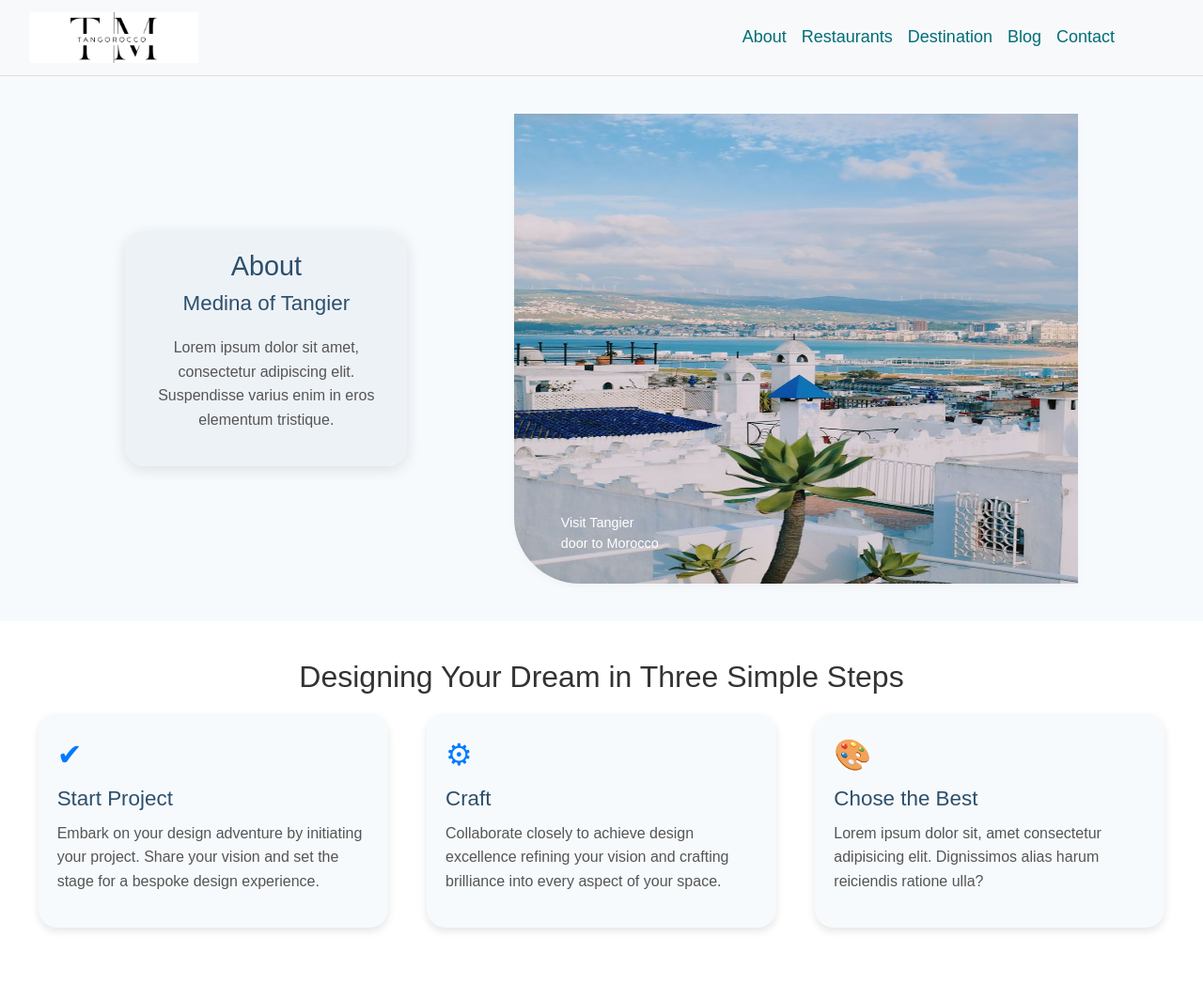
After one commit to DevZakariaAz/PFE-Solicode, a PHP site: page /About.php in a window 1280 px wide. The commit adds this page. Shown: the whole page at 94% size. Run offline with PHP 8.4, Linux system fonts and the light colour scheme.

Commit message:
changing in fils css and creat file about

```diff
--- /dev/null
+++ b/Codage/About.php
@@ -0,0 +1,57 @@
+<?php
+include "./package/navbar.html";
+?>
+<!DOCTYPE html>
+<html lang="en">
+<head>
+    <meta charset="UTF-8">
+    <meta name="viewport" content="width=device-width, initial-scale=1.0">
+    <title>Design Your Dream</title>
+    <link rel="stylesheet" href="./Style/about.css">
+</head>
+<body>
+
+
+    <section class="about-section">
+        <div class="about-card">
+            <h2>About</h2>
+            <h3>Medina of Tangier</h3>
+            <p>Lorem ipsum dolor sit amet, consectetur adipiscing elit. Suspendisse varius enim in eros elementum tristique.</p>
+        </div>
+        <div class="about-image">
+            <img src="./img/Old Madena.png" alt="Medina of Tangier">
+            <div class="image-caption">Visit Tangier
+                <p >door to Morocco</p>
+            </div>
+
+        </div>
+    </section>
+
+    <section class="steps-section">
+        <h2>Designing Your Dream in Three Simple Steps</h2>
+        <div class="steps-container">
+            <div class="step">
+                <div class="step-icon">&#x2714;</div>
+                <div class="step-details">
+                    <h3>Start Project</h3>
+                    <p>Embark on your design adventure by initiating your project. Share your vision and set the stage for a bespoke design experience.</p>
+                </div>
+            </div>
+            <div class="step">
+                <div class="step-icon">&#x2699;</div>
+                <div class="step-details">
+                    <h3>Craft</h3>
+                    <p>Collaborate closely to achieve design excellence refining your vision and crafting brilliance into every aspect of your space.</p>
+                </div>
+            </div>
+            <div class="step">
+                <div class="step-icon">&#x1F3A8;</div>
+                <div class="step-details">
+                    <h3>Chose the Best</h3>
+                    <p>Lorem ipsum dolor sit, amet consectetur adipisicing elit. Dignissimos alias harum reiciendis ratione ulla?</p>
+                </div>
+            </div>
+        </div>
+    </section>
+</body>
+</html>
--- /dev/null
+++ b/Codage/Style/about.css
@@ -0,0 +1,255 @@
+/* body {
+    font-family: Arial, sans-serif;
+    margin: 0;
+    padding: 0;
+    color: #333;
+}
+
+
+
+.about-section {
+    display: flex;
+    align-items: right;
+    padding: 50px;
+    background-color: #f7f7f7;
+}
+body {
+    font-family: Arial, sans-serif;
+    margin: 0;
+    padding: 0;
+    display: flex;
+    justify-content: center;
+    align-items: center;
+    height: 100vh;
+    background-color: #f0f0f0;
+}
+
+.about-section {
+    display: flex;
+    justify-content: center;
+    align-items: center;
+    width: 100%;
+    height: 100%;
+}
+
+.about-card {
+    background-color: #e9f1f7;
+    border-radius: 20px;
+    padding: 20px;
+    width: 300px;
+    box-shadow: 0 4px 8px rgba(0, 0, 0, 0.1);
+    text-align: center;
+}
+
+.about-card h2 {
+    font-size: 1.8em;
+    margin-bottom: 10px;
+    color: #2d4f6b;
+}
+
+.about-card h3 {
+    font-size: 1.4em;
+    margin-bottom: 20px;
+    color: #2d4f6b;
+}
+
+.about-card p {
+    font-size: 1em;
+    color: #555;
+    line-height: 1.6;
+}
+
+.about-image {
+    flex: 1;
+    position: relative;
+    margin-left: 200px;
+
+}
+
+.about-image img {
+    width: 350px;
+    height: 400px;
+    border-radius: 10px;
+    background-image: cover;
+    justify-content: right;
+}
+
+.about-image .image-caption {
+    position: absolute;
+    bottom: 10px;
+    left: 10px;
+    color: #fff;
+    padding: 5px 10px;
+    border-radius: 5px;
+    font-size: 1em;
+}
+
+.steps-section {
+    padding: 50px;
+    background-color: #fff;
+}
+
+.steps-section h2 {
+    font-size: 2em;
+    margin-bottom: 30px;
+    text-align: center;
+}
+
+.steps-container {
+    display: flex;
+    justify-content: space-between;
+    align-items: flex-start;
+}
+
+.step {
+    flex: 1;
+    padding: 20px;
+    text-align: center;
+}
+
+.step-icon {
+    font-size: 2em;
+    margin-bottom: 20px;
+}
+
+.step-details h3 {
+    font-size: 1.2em;
+    margin-bottom: 10px;
+}
+
+.step-details p {
+    font-size: 1em;
+    color: #555;
+} */
+body {
+    font-family: Arial, sans-serif;
+    margin: 0;
+    padding: 0;
+    background-color: #f0f0f0;
+}
+
+/* Navbar styling */
+nav {
+    background-color: #fff;
+    border-bottom: 1px solid #ddd;
+    padding: 10px 20px;
+}
+
+nav a {
+    color: #333;
+    text-decoration: none;
+    padding: 0 15px;
+}
+
+nav a:hover {
+    color: #007bff;
+}
+
+/* About section styling */
+.about-section {
+    display: flex;
+    justify-content: space-evenly;
+    gap: -5px;
+    align-items: center;
+    padding: 40px 20px;
+    background-color: #f7fafc;
+}
+
+.about-card {
+    background-color: #7ca0bb15;
+    border-radius: 20px;
+    padding: 20px;
+    width: 300px;
+    box-shadow: 0 4px 15px rgba(0, 0, 0, 0.1);
+    text-align: center;
+
+}
+
+.about-card h2 {
+    font-size: 1.8em;
+    margin-bottom: 10px;
+    color: #2d4f6b;
+}
+
+.about-card h3 {
+    font-size: 1.4em;
+    margin-bottom: 20px;
+    color: #2d4f6b;
+}
+
+.about-card p {
+    font-size: 1em;
+    color: #555;
+    line-height: 1.6;
+}
+
+.about-image {
+    position: relative;
+}
+
+.about-image img {
+    /* border-radius: 70px; */
+    border-bottom-left-radius: 70px;
+    width: 600px;
+    height: 500px;
+    box-shadow: 0 4px 8px rgba(0, 0, 0, 0.026);
+}
+
+.image-caption {
+    position: absolute;
+    bottom: 10px;
+    left: 40px;
+    /* background-color: rgba(0, 0, 0, 0.6); */
+    color: #fff;
+    padding: 5px 10px;
+    border-radius: 5px;
+    font-size: 0.9em;
+}
+
+/* Steps section styling */
+.steps-section {
+    padding: 40px 20px;
+    background-color: #ffffff;
+    text-align: center;
+}
+
+.steps-section h2 {
+    font-size: 2em;
+    margin-bottom: 20px;
+    color: #333;
+}
+
+.steps-container {
+    display: flex;
+    justify-content: space-around;
+    align-items: flex-start;
+    flex-wrap: wrap;
+}
+
+.step {
+    background-color: #f7fafc;
+    border-radius: 20px;
+    padding: 20px;
+    width: 30%;
+    box-shadow: 0 4px 8px rgba(0, 0, 0, 0.1);
+    margin-bottom: 20px;
+    text-align: left;
+}
+
+.step-icon {
+    font-size: 2em;
+    color: #007bff;
+    margin-bottom: 10px;
+}
+
+.step-details h3 {
+    font-size: 1.4em;
+    margin-bottom: 10px;
+    color: #2d4f6b;
+}
+
+.step-details p {
+    font-size: 1em;
+    color: #555;
+    line-height: 1.6;
+}
```
Also changed, not shown: Cahier de Charge & Designe Thinking/tanngooroco.sql (added, +235 -0 lines), Codage/HomePage.php (+8 -5 lines), Codage/Style/indexPage.css (+7 -9 lines), Codage/img/Old Madena.png (renamed from Codage/img/Tanger _ visiter la porte du Maroc - JOOWBAR _ Blog Voyage & More.png).
